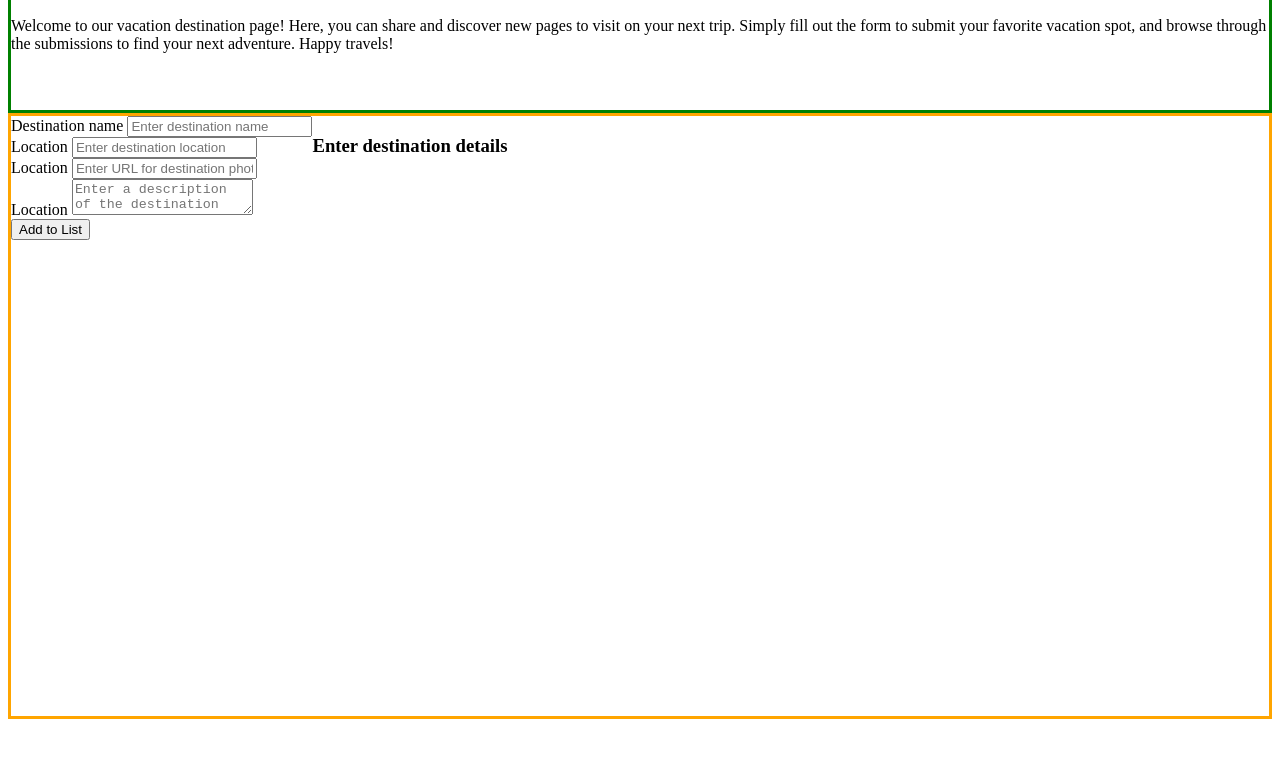
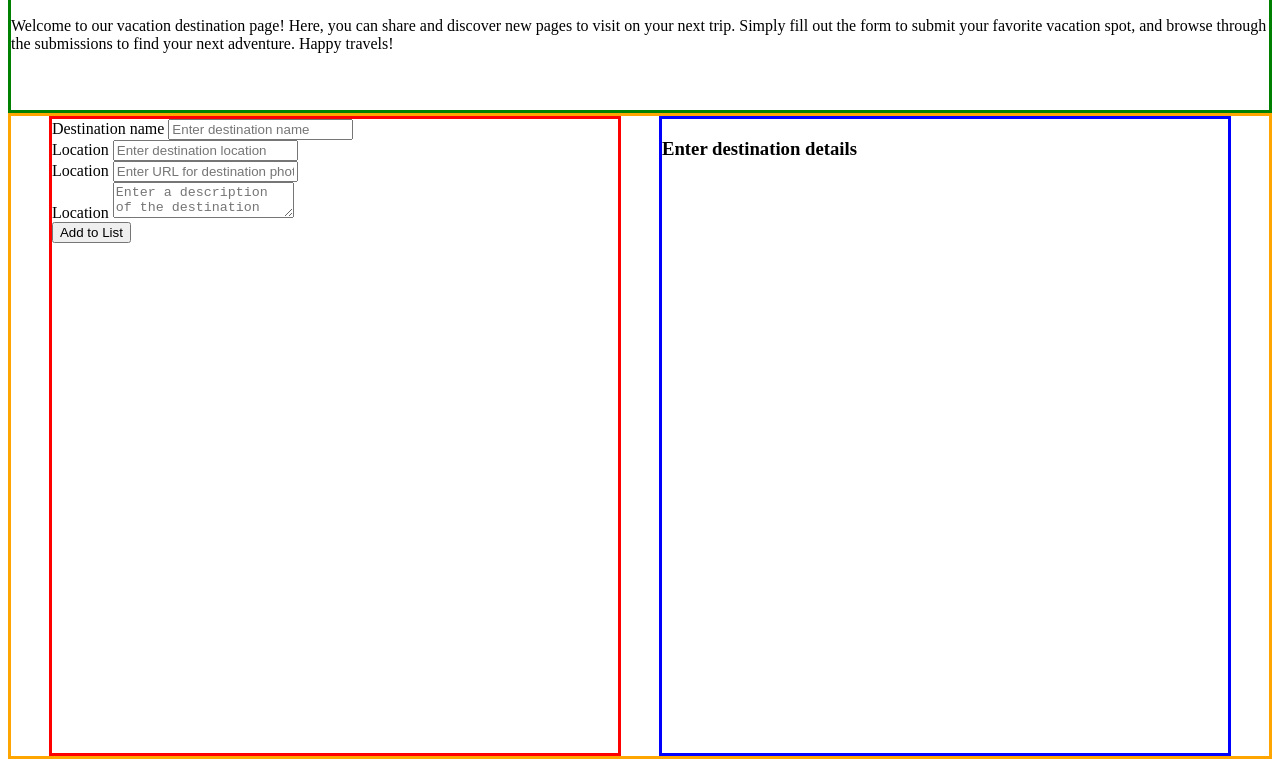
Before and after one commit to sambreece/vacation-destination-page, a plain HTML site: page index.html in a window 1280 px wide. Shown: the part 61-820 px from the top of the page. Drawn offline with Linux system fonts and the light colour scheme.

Commit message:
styled red and blue boxes

```diff
--- a/styles/main.css
+++ b/styles/main.css
@@ -13,5 +13,16 @@ body {
 main {
     display: flex;
     border: 3px solid orange;
-    height: 75%;
+    height: 80%;
+    justify-content: space-evenly;
 }
+
+#left_article {
+    border: 3px solid red;
+    width: 45%;
+}
+
+#right_article {
+    border: 3px solid blue;
+    width: 45%;
+}
```
